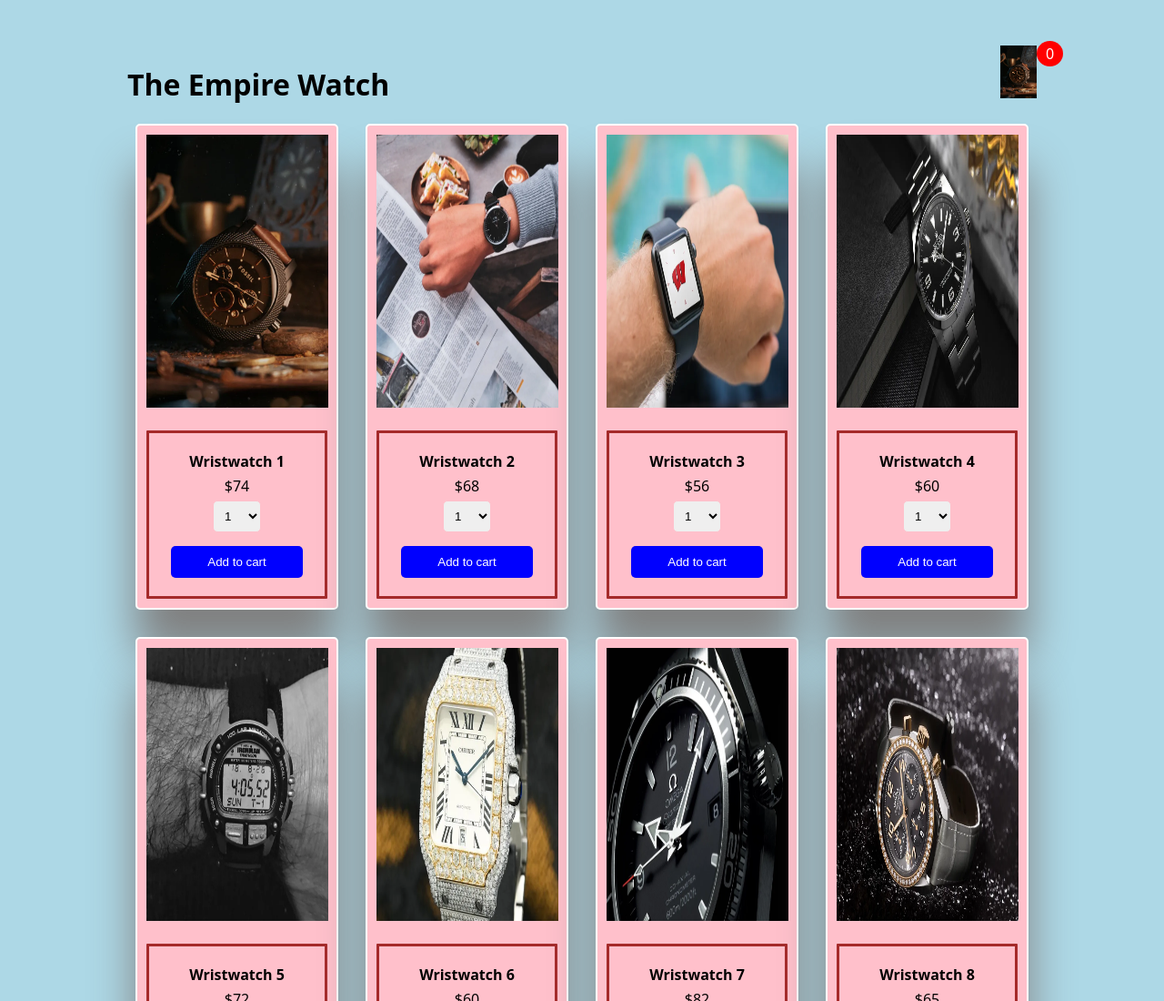
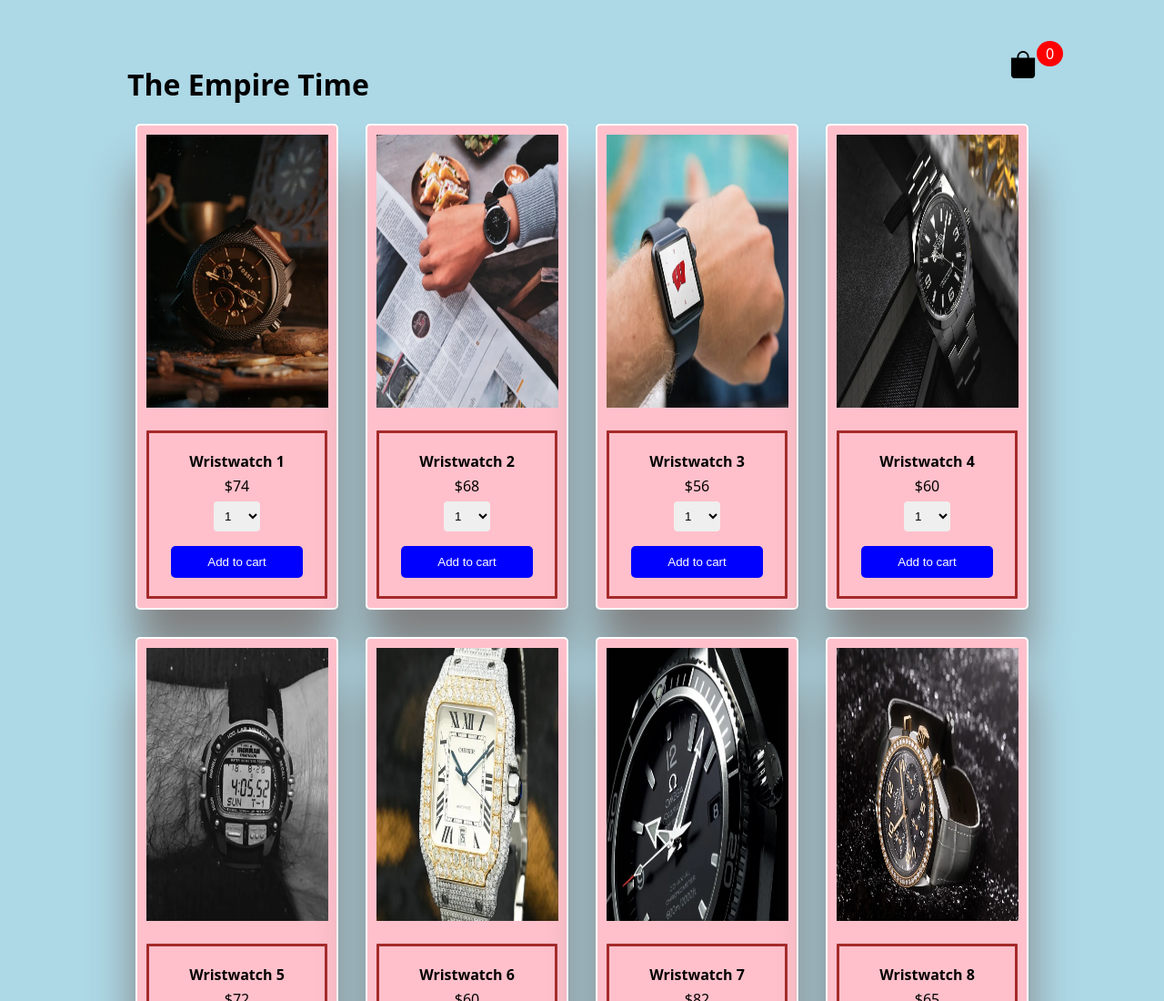
Before and after one commit to PeterManassehOz/The-Empire-Time, a plain HTML site: page index.html in a window 1280 px wide. Shown: the top 1100 px of the page at 91% size. Drawn offline with nearby package versions, Linux system fonts and the light colour scheme.

```diff
--- a/index.html
+++ b/index.html
@@ -3,19 +3,22 @@
 <head>
   <meta charset="UTF-8">
   <meta name="viewport" content="width=device-width, initial-scale=1.0">
-  <title>Document</title>
+  <title>The Empire Time</title>
   <link rel="stylesheet" href="style.css">
+  <link rel="stylesheet" href="https://cdn.jsdelivr.net/npm/bootstrap-icons@1.11.1/font/bootstrap-icons.css">
+  <link rel="icon" href="https://encrypted-tbn0.gstatic.com/images?q=tbn:ANd9GcQUfdRbRt4Xp6-x_nB9g61qWwm8XQbta7PbuhSDHYACGEP7mIJgkoUjfrkaWKGIiqfLdf0&usqp=CAU">
 </head>
 <body>
 
 <div class="container">
   <header>
-      <h1>The Empire Watch</h1>
-      <div class="shopping"><img src="image/Watch 1.webp" alt="">
+      <h1>The Empire Time</h1>
+      <div class="shopping"><i class="bi bi-bag-fill"></i>
       <span class="quantity js-cart-quantity">0</span>
       </div>
   </header>
 </div>
+
 
 <div class="card">
   <h1>Card</h1>
--- a/style.css
+++ b/style.css
@@ -2,6 +2,7 @@
   background-color: lightblue;
   font-family: system-ui;
 }
+
 .container{
   width: 1000px;
   margin: auto;
@@ -12,12 +13,13 @@
   grid-template-columns: 1fr 50px;
   margin-top: 50px;
 }
+
+.shopping .bi{
+font-size: 30px;
+}
 header .shopping{
   position: relative;
   text-align: right;
-}
-header .shopping img{
- width: 40px;
 }
 header .shopping span{
   background-color: red;
```
